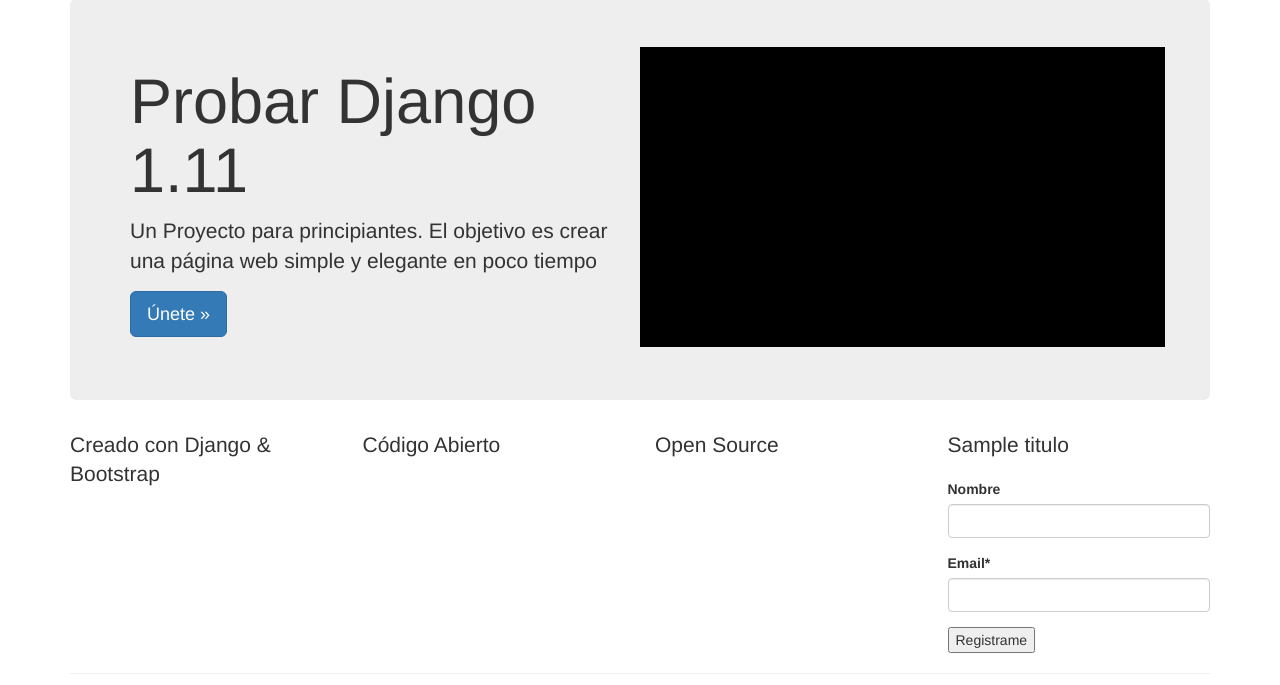
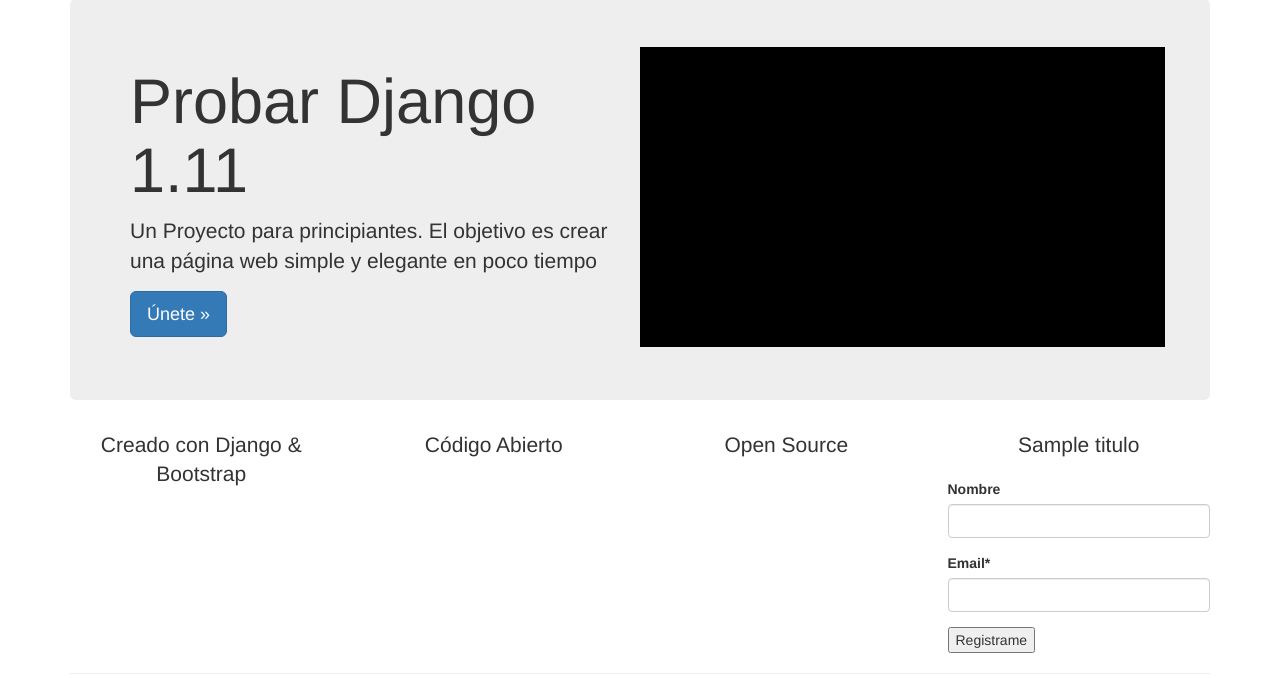
Before and after one commit to ASR27/Django, a Django app: template pd111/src/templates/inicio.html in a window 1280 px wide. Shown: the part 71-756 px from the top of the page. Run offline with Django 3.2, Linux system fonts and the light colour scheme; the template is opened without the code that fills it: values that come from a table or form of the project are taken from there, most other values are stand-ins (such as "Sample title", 1, 10 or a date in 2020); some libraries are stand-ins or nearby versions.

Commit message:
Video 27
Custom CSS

```diff
--- /dev/null
+++ b/pd111/src/static_pro/static/css/custom.css
@@ -0,0 +1,3 @@
+.text-align-center {
+	text-align: center;
+}
--- a/pd111/src/templates/head_css.html
+++ b/pd111/src/templates/head_css.html
@@ -7,6 +7,8 @@
 
     <!-- Custom styles for this template -->
     <link href="{% static 'navbar-static-top.css' %}" rel="stylesheet">
+    <link href="{% static 'custom.css' %}" rel="stylesheet">
+
 
     <!-- Just for debugging purposes. Don't actually copy these 2 lines! -->
     <!--[if lt IE 9]><script src="../../assets/js/ie8-responsive-file-warning.js"></script><![endif]-->
--- a/pd111/src/templates/inicio.html
+++ b/pd111/src/templates/inicio.html
@@ -24,20 +24,20 @@
 {% block content %}
 <div class="row">
 	<div class="col-sm-3 pull-right">
-		<p class="lead">{{ titulo }}</p>
+		<p class='lead text-align-center'>{{ titulo }}</p>
 		<form method="POST" action="">{% csrf_token %}
 		{{ el_form|crispy }}
 		<input type='submit' value='Registrame' />
 		</form>
 	</div>
 	<div class='col-sm-3'>
-		<p class="lead">Creado con Django &amp; Bootstrap</p>
+		<p class='lead text-align-center'>Creado con Django &amp; Bootstrap</p>
 	</div>
 	<div class='col-sm-3'>
-		<p class="lead">Código Abierto</p>
+		<p class='lead text-align-center'>Código Abierto</p>
 	</div>
 	<div class='col-sm-3'>
-		<p class="lead">Open Source</p>
+		<p class='lead text-align-center'>Open Source</p>
 	</div>
 </div>
 <hr/>
```
Also changed, not shown: 2 other files.
